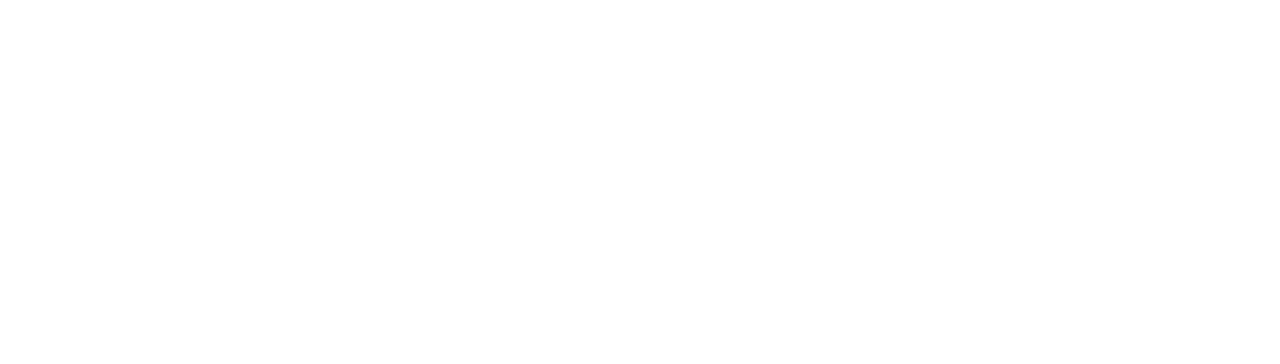
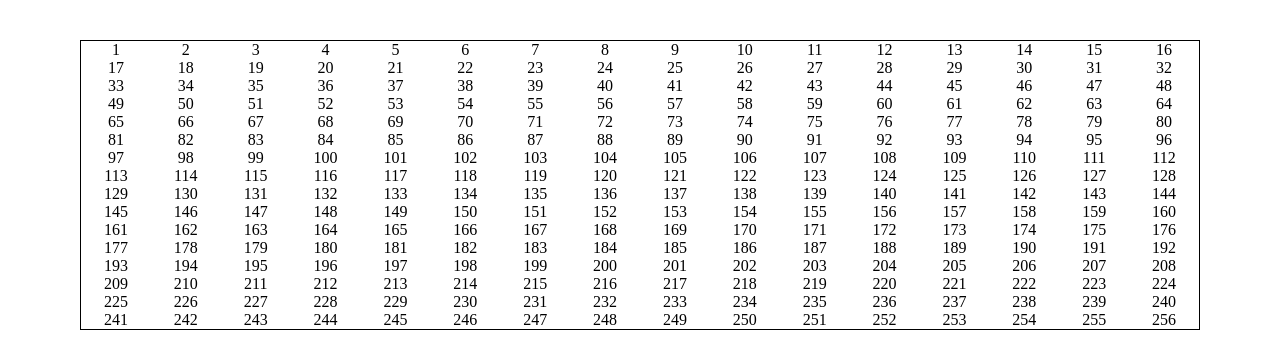
Before and after one commit to khaziro/odin_etch_a_sketch, a plain HTML site: page index.html in a window 1280 px wide. Drawn offline with Linux system fonts and the light colour scheme.

Commit message:
Added functionality for creating grid elements of same size

```diff
--- a/index.html
+++ b/index.html
@@ -1,13 +1,14 @@
 <!DOCTYPE html>
 <html lang="en">
-<head>
-  <meta charset="UTF-8">
-  <meta http-equiv="X-UA-Compatible" content="IE=edge">
-  <meta name="viewport" content="width=device-width, initial-scale=1.0">
-  <title>Etch-a-Sketch</title>
-  <link rel="stylesheet" href="style.css">
-</head>
-<body>
-
-</body>
+  <head>
+    <meta charset="UTF-8" />
+    <meta http-equiv="X-UA-Compatible" content="IE=edge" />
+    <meta name="viewport" content="width=device-width, initial-scale=1.0" />
+    <title>Etch-a-Sketch</title>
+    <link rel="stylesheet" href="style.css" />
+  </head>
+  <body>
+    <div class="sketch_container"></div>
+    <script src="script.js"></script>
+  </body>
 </html>
--- a/script.js
+++ b/script.js
@@ -0,0 +1,13 @@
+const container = document.querySelector(".sketch_container");
+
+function makeRows(rows, cols) {
+  container.style.setProperty("--grid-rows", rows);
+  container.style.setProperty("--grid-cols", cols);
+  for (let gridsAndCols = 0; gridsAndCols < rows * cols; gridsAndCols++) {
+    let cell = document.createElement("div");
+    cell.innerText = gridsAndCols + 1;
+    container.appendChild(cell).className = "grid_item";
+  }
+}
+
+makeRows(16, 16);
--- a/style.css
+++ b/style.css
@@ -0,0 +1,21 @@
+:root {
+  --grid-rows: 1;
+  --grid-cols: 1;
+}
+
+body {
+  margin: 40px 80px;
+  padding: 0;
+}
+
+.sketch_container {
+  display: grid;
+  grid-template-rows: repeat(var(--grid-rows), 1fr);
+  grid-template-columns: repeat(var(--grid-cols), 1fr);
+  border: 1px solid black;
+}
+
+.grid_item {
+  text-align: center;
+
+}
```
